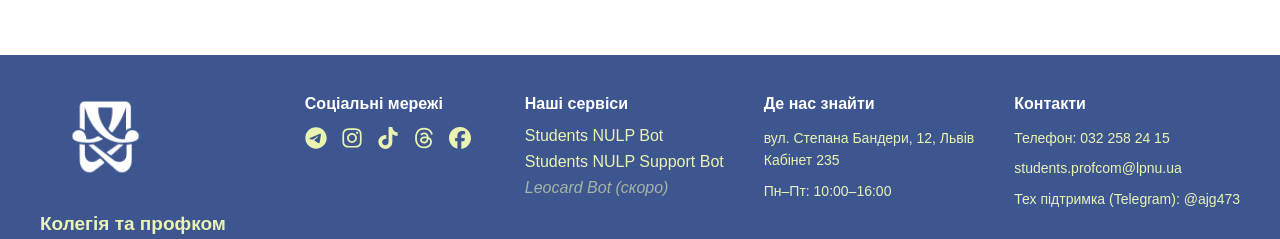
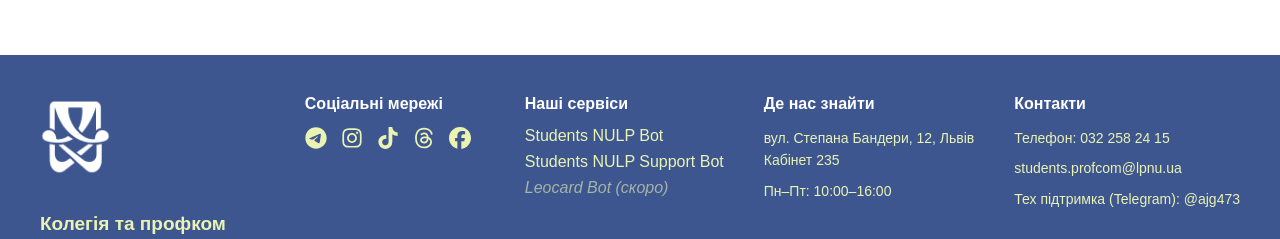
Before and after one commit to vladyslavpysmakoi2024-blip/students-merch, a React (Create React App) app in the folder frontend/: page / in a window 1280 px wide. Shown: the part 943-1182 px from the top of the page. Built offline with nearby package versions, Linux system fonts and the light colour scheme; no server answers; a web font is replaced by a local one.

Commit message:
feat: Тепер лого футера співпадає під лінію

```diff
--- a/frontend/src/App.css
+++ b/frontend/src/App.css
@@ -2858,6 +2858,7 @@ body.favorites-page-body .app::before {
   height: 130px;
   object-fit: contain;
   object-position: top;
+  margin-left: -30px;
   margin-bottom: 12px;
 }
 
```
